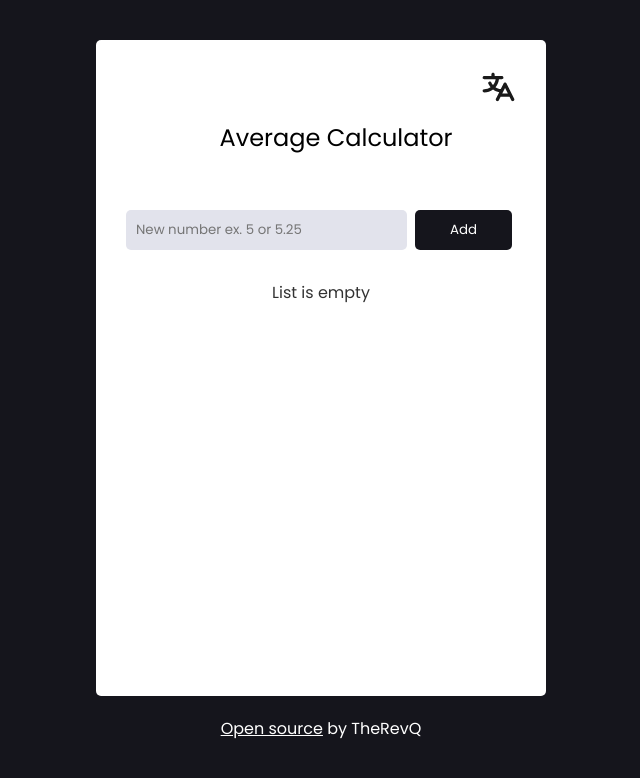
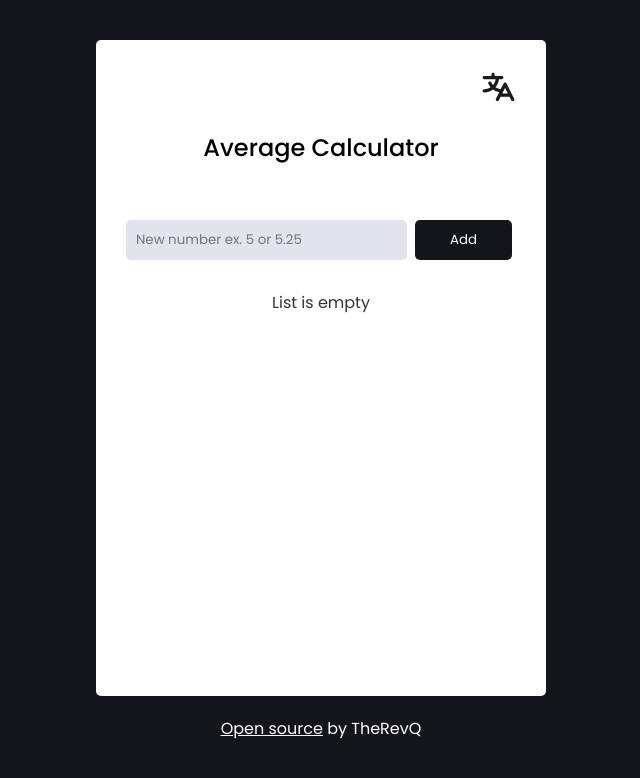
Before and after one commit to Revku/average-calculator, a Vue app: page / in a window 1280 px wide. Shown: the top 778 px of the page, without its empty margins (319-959 px from the left). Built offline with nearby package versions, Linux system fonts and the light colour scheme.

Commit message:
Fix title margin

```diff
--- a/src/components/Box.vue
+++ b/src/components/Box.vue
@@ -155,11 +155,10 @@ import TranslateIcon from  '@/components/TranslateIcon.vue'
     }
 
     h2 {
-        font-weight: 400;
+        font-weight: 500;
         text-align: center;
-        margin-top: 50px;
+        margin-top: 60px;
         margin-bottom: 50px;
-        margin-left: 30px;
     }
 
     &__emptyerror {
```
